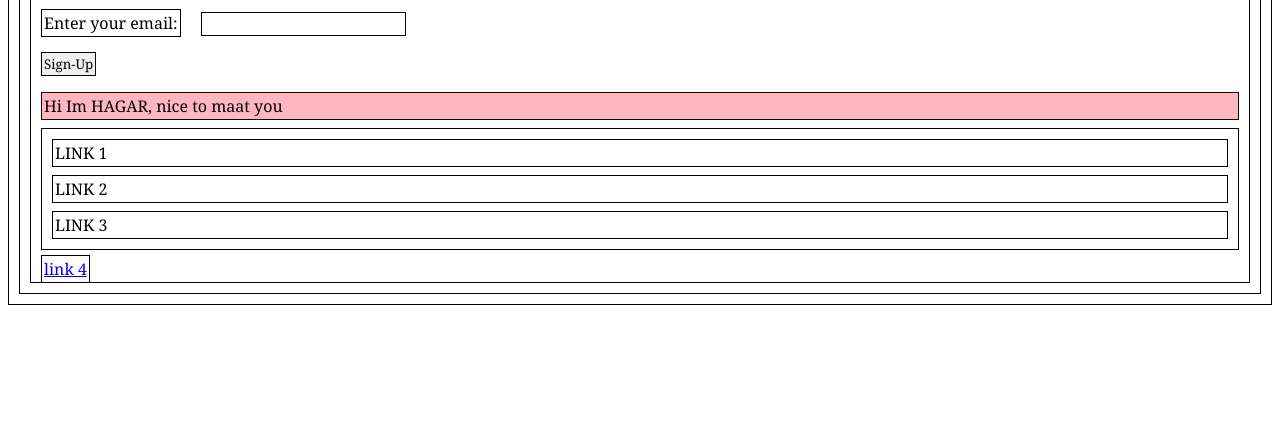
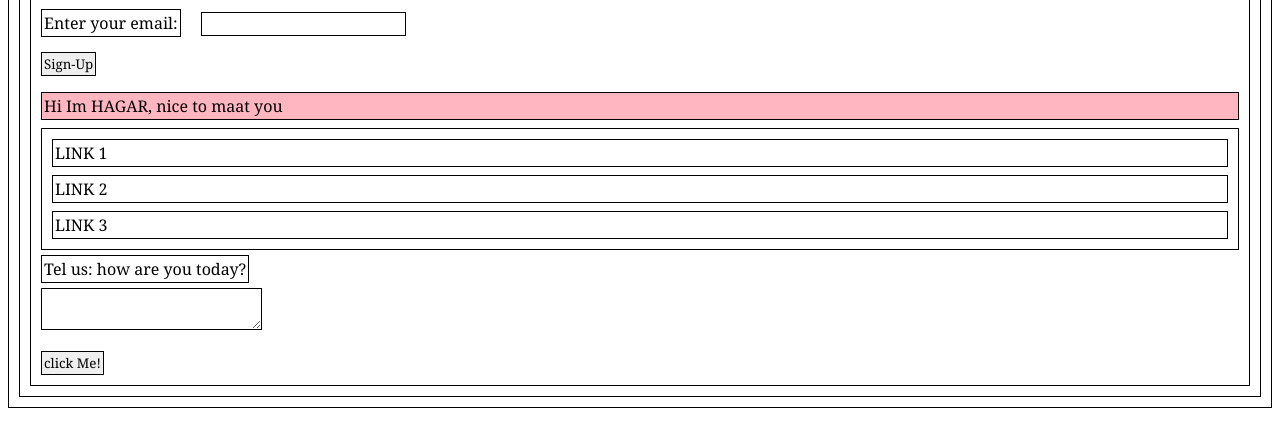
Before and after one commit to hagarbloch/hagar_bloch, a plain HTML site: page 3/form.html in a window 1280 px wide. Shown: the part 330-766 px from the top of the page. Drawn offline with Linux system fonts and the light colour scheme.

Commit message:
third exercise

```diff
--- a/3/form.html
+++ b/3/form.html
@@ -25,7 +25,11 @@
                 <a href="http://">link 3</a>
             </div>
 
-             <a href="http://">link 4</a>
+             <label for="Howareu">Tel us: how are you today?</label> <br>
+
+             <textarea name="Howareu" id="Howareu" cols="25" rows="2"></textarea> <br>
+
+            <button> click Me!</button>
 
 
 
```
Also changed, not shown: 3/style.css (line endings or trailing spaces).
